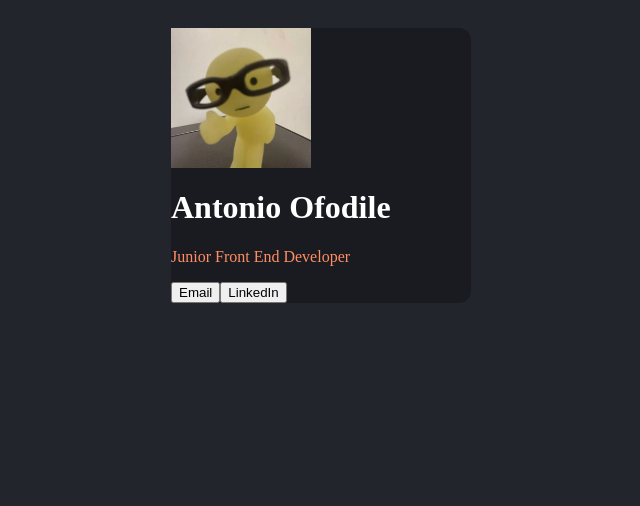
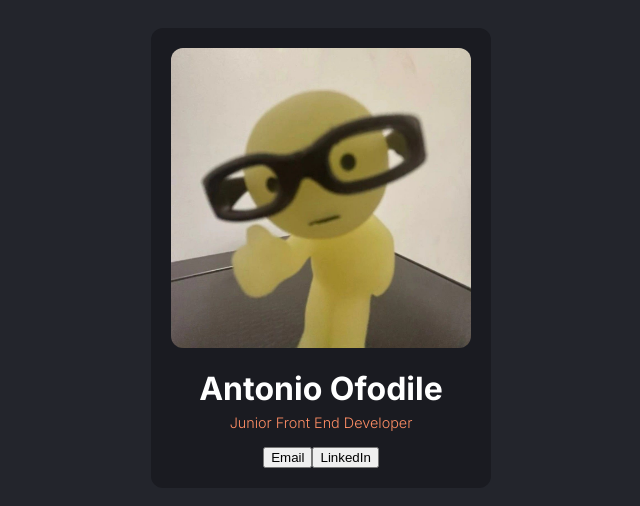
Before and after one commit to AntoOfo/business-card, a React (Vite) app: page / in a window 1280 px wide. Shown: the top 506 px of the page, without its empty margins (319-959 px from the left). Built offline with nearby package versions, Linux system fonts and the light colour scheme.

Commit message:
update styles for body, info card, and image

```diff
--- a/src/index.css
+++ b/src/index.css
@@ -3,23 +3,33 @@
   display: flex;
   justify-content: center;
   padding: 20px;
+  font-family:'Inter', 'Courier New', Courier, monospace;
 }
 
 .info-card {
   background-color: #1a1b21;
   width: 300px;
   border-radius: 12px;
+  padding: 20px;
+  text-align: center;
 }
 
 img {
   display: block;
-  width: 140px;
+  width: 100%;    /* fill card width */
+  height: auto;   /* fixes aspect ratio.. */
+  border-radius: 12px;
 }
 
 header > h1 {
   color: white;
+  font-weight: 700;
+  margin-bottom: 0%;
 }
 
 header > p {
   color: rgb(255, 142, 101);
+  font-weight: 300;
+  font-size: 0.9rem;
+  margin-top: 2%;
 }
```
